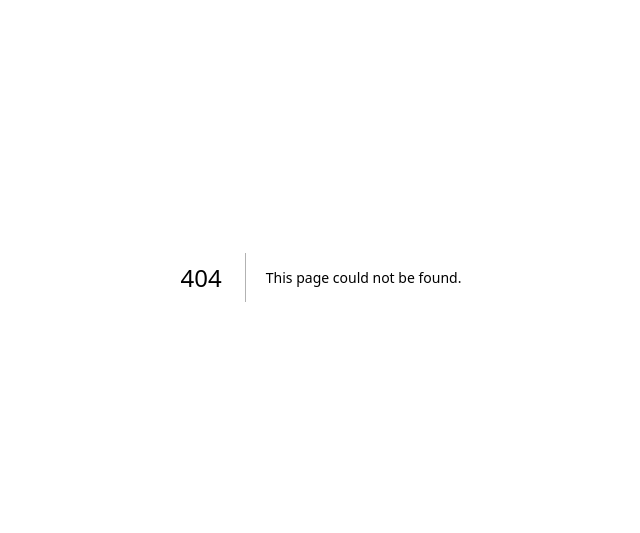
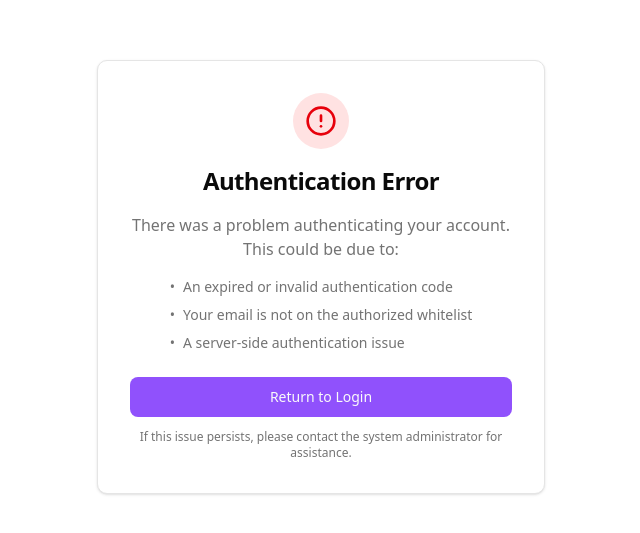
Before and after one commit to BradT615/Budget, a Next.js app: page /auth/auth-code-error in a window 1280 px wide. Before the commit this address had no page. Shown: the part 123-656 px from the top of the page, without its empty margins (319-959 px from the left). Built offline with nearby package versions, Linux system fonts and the light colour scheme.

Commit message:
added auth error redirect page

```diff
--- /dev/null
+++ b/src/app/auth/auth-code-error/page.tsx
@@ -0,0 +1,52 @@
+// src/app/auth/auth-code-error/page.tsx
+import Link from "next/link";
+import { Button } from "@/components/ui/button";
+import { AlertCircle } from "lucide-react";
+
+export default function AuthCodeErrorPage() {
+  return (
+    <div className="min-h-screen flex flex-col justify-center items-center p-6 bg-background">
+      <div className="w-full max-w-md p-8 space-y-6 bg-card rounded-lg border shadow-sm">
+        <div className="flex flex-col items-center text-center space-y-4">
+          <div className="p-3 bg-red-100 rounded-full">
+            <AlertCircle className="h-8 w-8 text-red-600" />
+          </div>
+
+          <h1 className="text-2xl font-bold tracking-tight">Authentication Error</h1>
+
+          <p className="text-muted-foreground">
+            There was a problem authenticating your account. This could be due to:
+          </p>
+
+          <ul className="text-sm text-left text-muted-foreground space-y-2">
+            <li className="flex items-start">
+              <span className="mr-2">•</span>
+              <span>An expired or invalid authentication code</span>
+            </li>
+            <li className="flex items-start">
+              <span className="mr-2">•</span>
+              <span>Your email is not on the authorized whitelist</span>
+            </li>
+            <li className="flex items-start">
+              <span className="mr-2">•</span>
+              <span>A server-side authentication issue</span>
+            </li>
+          </ul>
+        </div>
+
+        <div className="flex flex-col space-y-3">
+          <Link href="/login" className="w-full">
+            <Button className="w-full">
+              Return to Login
+            </Button>
+          </Link>
+
+          <p className="text-xs text-center text-muted-foreground">
+            If this issue persists, please contact the system administrator
+            for assistance.
+          </p>
+        </div>
+      </div>
+    </div>
+  );
+}
--- a/src/app/auth/callback/route.ts
+++ b/src/app/auth/callback/route.ts
@@ -1,3 +1,4 @@
+// src/app/auth/callback/route.ts
 import { NextResponse } from 'next/server'
 import { createClient } from '@/utils/supabase/server'
 
@@ -21,9 +22,12 @@ export async function GET(request: Request) {
       } else {
         return NextResponse.redirect(`${origin}${next}`)
       }
+    } else {
+      console.error('Auth error:', error.message)
+      return NextResponse.redirect(`${origin}/auth/auth-code-error?error=${encodeURIComponent(error.message)}`)
     }
   }
 
-  // return the user to an error page with instructions
+  // return the user to the error page with instructions
   return NextResponse.redirect(`${origin}/auth/auth-code-error`)
 }
--- a/src/app/login/page.tsx
+++ b/src/app/login/page.tsx
@@ -41,7 +41,7 @@ export default async function LoginPage() {
 
       {/* Creator Credit */}
       <div className="mt-12 text-center text-md text-muted-foreground">
-        Created by <a href="https://www.linkedin.com/in/bradt615/" target="_blank" rel="noopener noreferrer" className="underline hover:text-primary">Bradley Titus</a>
+        Created by <a href="https://www.linkedin.com/in/bradt615/" target="_blank" rel="noopener noreferrer" className="underline hover:text-primary">Brad</a>
       </div>
     </div>
   );
```
